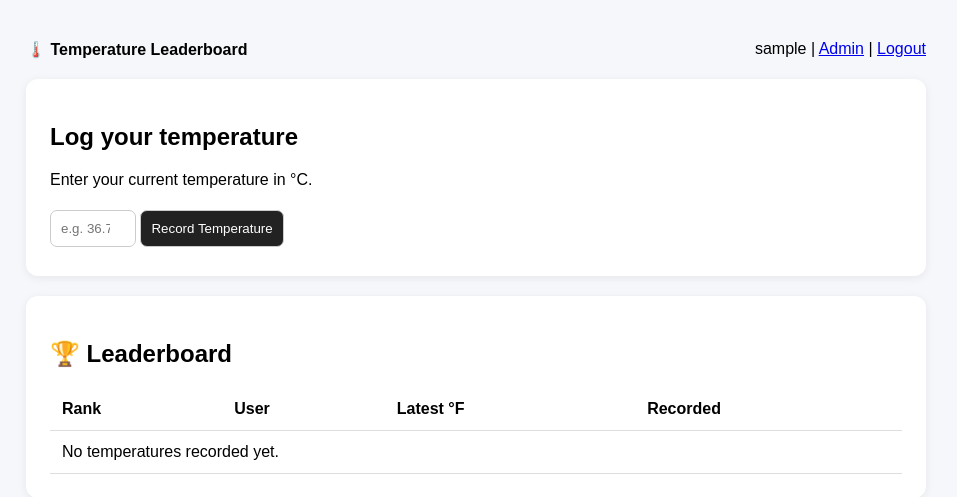
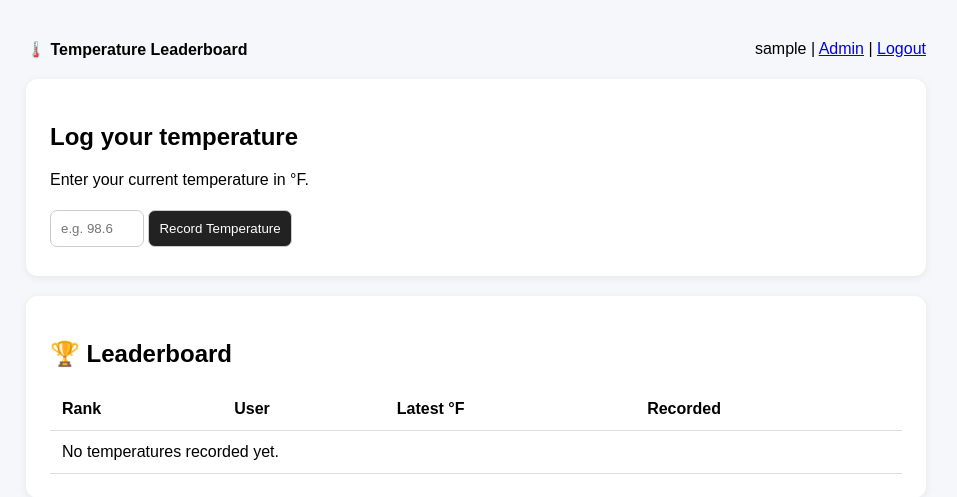
Before and after one commit to sougatasingha/temperature-leaderboard, a Flask app: page /dashboard in a window 1280 px wide. Shown: the top 497 px of the page, without its empty margins (164-1121 px from the left). Run offline with Flask 3, Linux system fonts and the light colour scheme; the visitor is signed in with stand-in values (Sample User, id 1); data that the repository does not hold is empty; some libraries are stand-ins or nearby versions.

Commit message:
postgres change 7

```diff
--- a/templates/dashboard.html
+++ b/templates/dashboard.html
@@ -2,9 +2,9 @@
 {% block content %}
 <div class="card">
     <h2>Log your temperature</h2>
-    <p>Enter your current temperature in °C.</p>
+    <p>Enter your current temperature in °F.</p>
     <form method="post" action="{{ url_for('log_temperature') }}">
-        <input name="temperature" type="number" step="0.1" min="30" max="45" placeholder="e.g. 36.7" required>
+        <input name="temperature" type="number" step="0.1" min="90" max="108" placeholder="e.g. 98.6" required>
         <button type="submit">Record Temperature</button>
     </form>
 </div>
```
